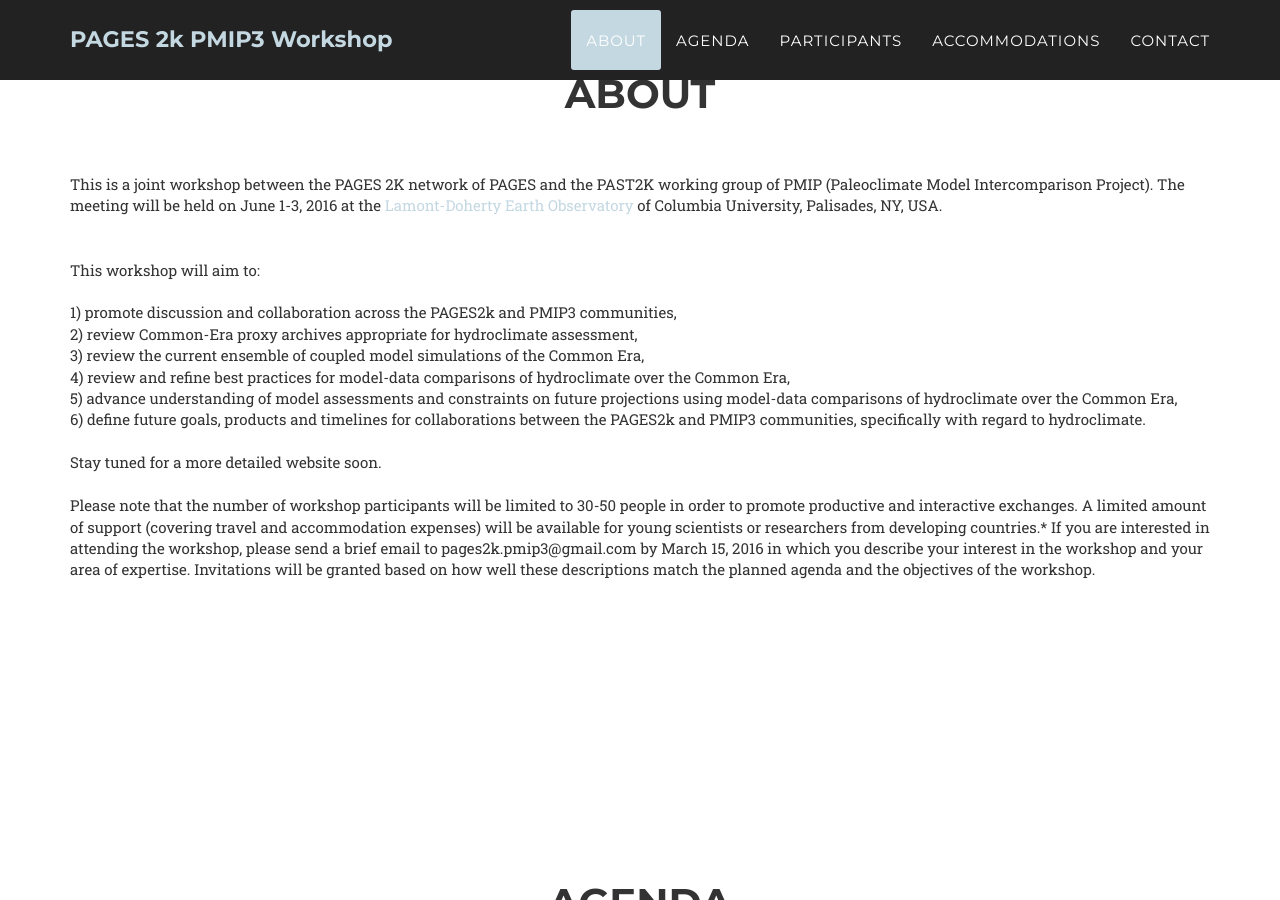
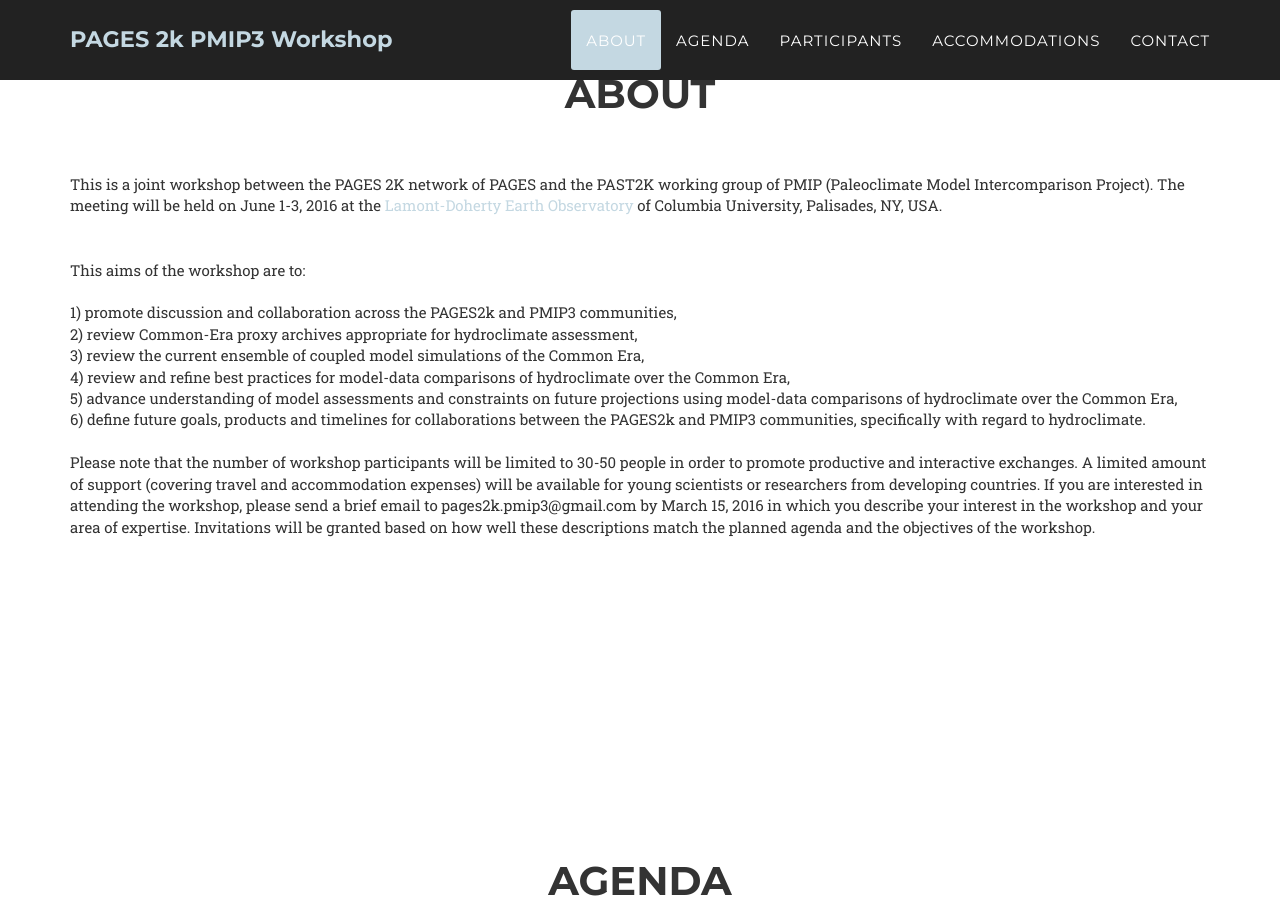
Before and after one commit to pages2kpmip3/pages2kpmip3.github.io, a Jekyll site: the page built from index.html, in a window 1280 px wide and 900 px high, scrolled down 753 px. Built offline with Jekyll 4.4.1, drawn with Linux system fonts in a browser that asks for light colours; some web fonts are replaced.

Commit message:
Update about.html

```diff
--- a/_includes/about.html
+++ b/_includes/about.html
@@ -16,7 +16,7 @@ The meeting will be held on June 1-3, 2016 at the <a href="http://www.ldeo.colum
             <br><br>
             <div class='row'>
                 <div class="container">
-This workshop will aim to:<br><br>
+This aims of the workshop are to:<br><br>
 1) promote discussion and collaboration across the PAGES2k and PMIP3 communities,<br>
 2) review Common-Era proxy archives appropriate for hydroclimate assessment,<br>
 3) review the current ensemble of coupled model simulations of the Common Era,<br>
@@ -24,9 +24,7 @@ This workshop will aim to:<br><br>
 5) advance understanding of model assessments and constraints on future projections using model-data comparisons of hydroclimate over the Common Era,<br>
 6) define future goals, products and timelines for collaborations between the PAGES2k and PMIP3 communities, specifically with regard to hydroclimate.<br><br>
 
-Stay tuned for a more detailed website soon.<br><br>
-
-Please note that the number of workshop participants will be limited to 30-50 people in order to promote productive and interactive exchanges. A limited amount of support (covering travel and accommodation expenses) will be available for young scientists or researchers from developing countries.*  If you are interested in attending the workshop, please send a brief email to pages2k.pmip3@gmail.com by March 15, 2016 in which you describe your interest in the workshop and your area of expertise.  Invitations will be granted based on how well these descriptions match the planned agenda and the objectives of the workshop.
+Please note that the number of workshop participants will be limited to 30-50 people in order to promote productive and interactive exchanges. A limited amount of support (covering travel and accommodation expenses) will be available for young scientists or researchers from developing countries.  If you are interested in attending the workshop, please send a brief email to pages2k.pmip3@gmail.com by March 15, 2016 in which you describe your interest in the workshop and your area of expertise.  Invitations will be granted based on how well these descriptions match the planned agenda and the objectives of the workshop.<br><br>
             	</div>
             </div>
 
```
